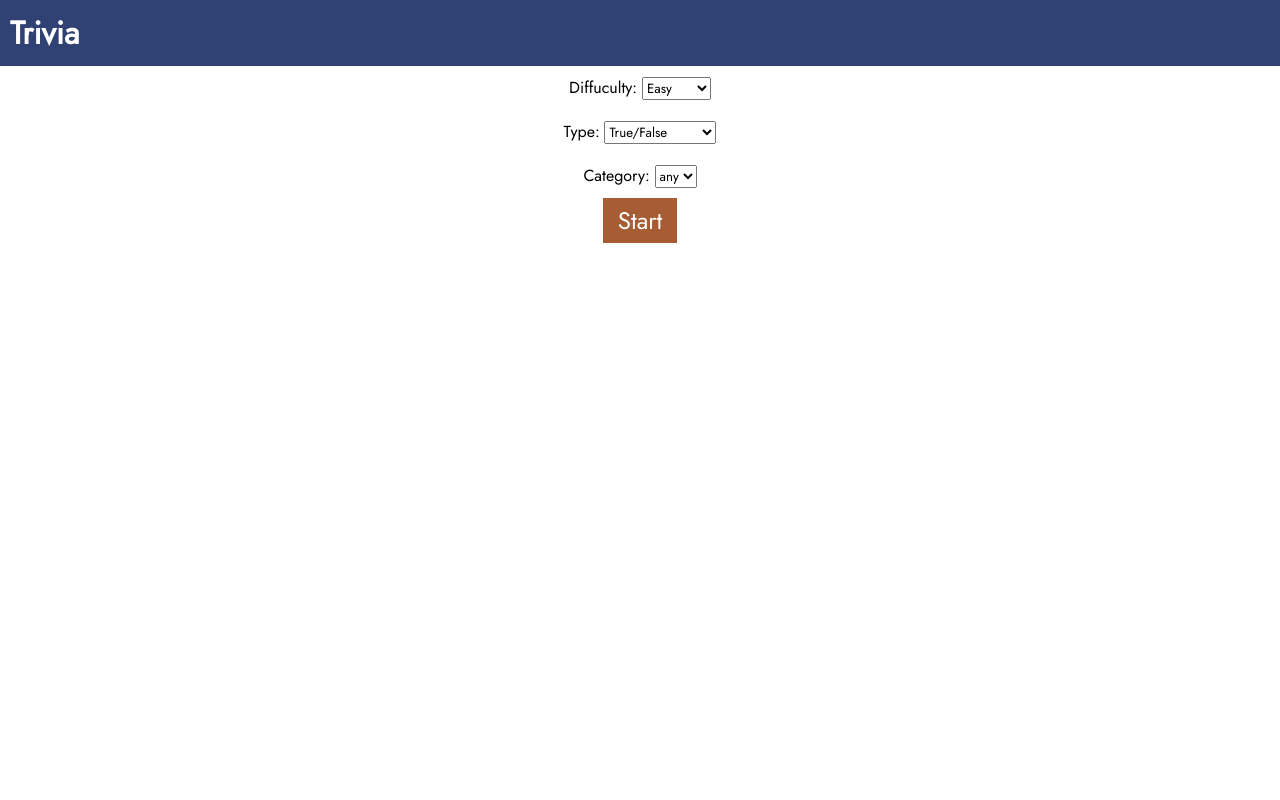
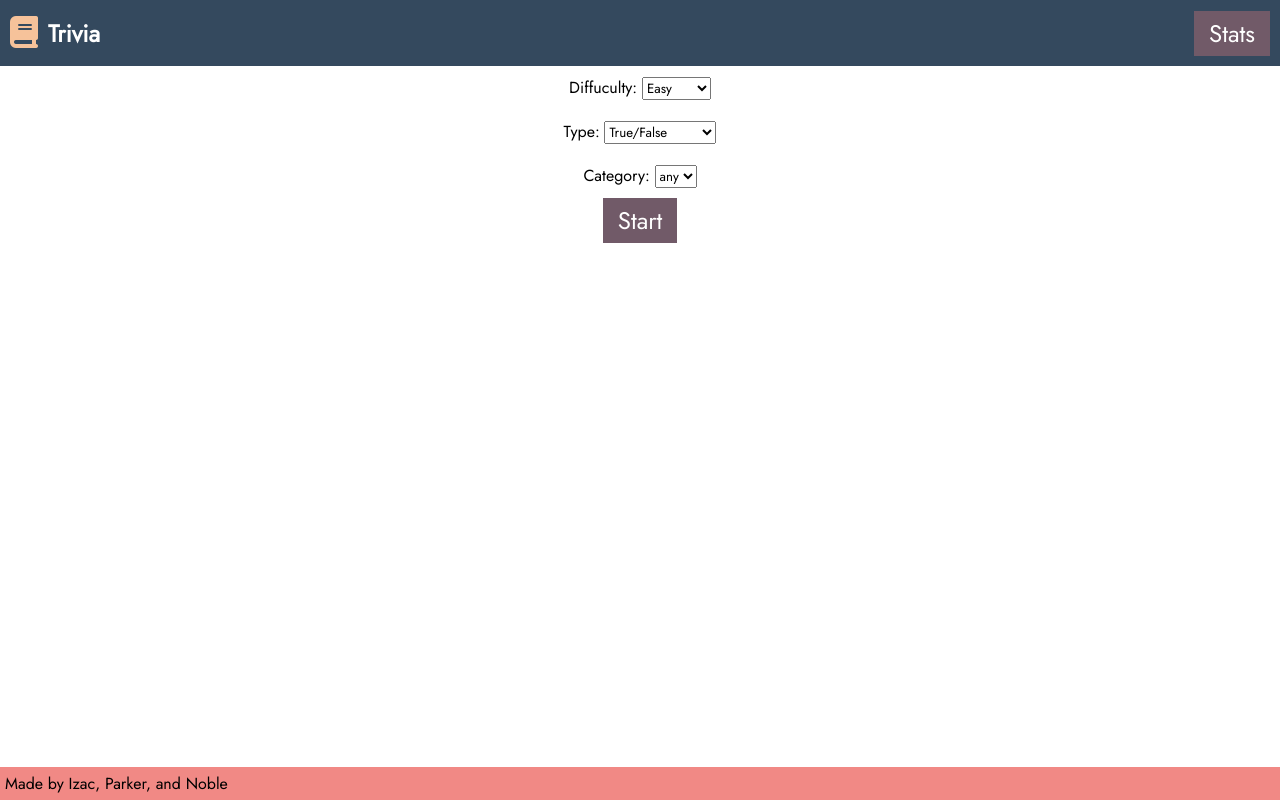
Before and after one commit to izacpeterson/mtech_trivia, a plain HTML site: page index.html in a window 1280 px wide. Drawn offline with Linux system fonts and the light colour scheme; no server answers.

Commit message:
placeholder logo, color scheme, stats button

```diff
--- a/index.html
+++ b/index.html
@@ -4,13 +4,16 @@
     <meta charset="UTF-8" />
     <meta http-equiv="X-UA-Compatible" content="IE=edge" />
     <meta name="viewport" content="width=device-width, initial-scale=1.0" />
+    <script src="https://kit.fontawesome.com/53c6eecb7e.js" crossorigin="anonymous"></script>
     <link rel="stylesheet" href="./css/style.css" />
     <script type="module" defer src="./app.js"></script>
     <title>Trivia</title>
   </head>
   <body>
     <header>
-      <h1>Trivia</h1>
+      <h1><i class="fas fa-book"></i></h1>
+      <h2>Trivia</h2>
+      <button>Stats</button>
     </header>
     <main>
       <form action="/game/">
@@ -38,5 +41,8 @@
         <button type="submit">Start</button>
       </form>
     </main>
+    <footer>
+      <span>Made by Izac, Parker, and Noble</span>
+    </footer>
   </body>
 </html>
--- a/scss/style.scss
+++ b/scss/style.scss
@@ -1,8 +1,19 @@
 @import url("https://fonts.googleapis.com/css2?family=Jost:wght@200;400&display=swap");
 
-$primary: #304173;
-$secondary: #a65d33;
-$text: #ffffff;
+// $primary: #304173;
+// $secondary: #a65d33;
+// $text: #ffffff;
+
+/* Color Theme Swatches in Hex */
+$Copy-of-Coral-Dunes-1-hex: #34495e;
+$Copy-of-Coral-Dunes-2-hex: #715a68;
+$Copy-of-Coral-Dunes-3-hex: #f6c29a;
+$Copy-of-Coral-Dunes-4-hex: #f5ad92;
+$Copy-of-Coral-Dunes-5-hex: #f18985;
+
+$primary: $Copy-of-Coral-Dunes-1-hex;
+$secondary: $Copy-of-Coral-Dunes-2-hex;
+$text: #fff;
 
 * {
   margin: 0;
@@ -21,6 +32,16 @@ header {
   background-color: $primary;
   color: $text;
   padding: 10px;
+  display: flex;
+  justify-content: center;
+  align-items: center;
+  i {
+    padding-right: 10px;
+    color: #f6c29a;
+  }
+  h2 {
+    flex: 1;
+  }
 }
 button {
   background-color: $secondary;
@@ -29,3 +50,10 @@ button {
   padding: 5px 15px;
   font-size: 24px;
 }
+footer {
+  position: fixed;
+  bottom: 0;
+  background-color: #f18985;
+  width: 100%;
+  padding: 5px;
+}
```
Also changed, not shown: css/style.css, 1 other file.
